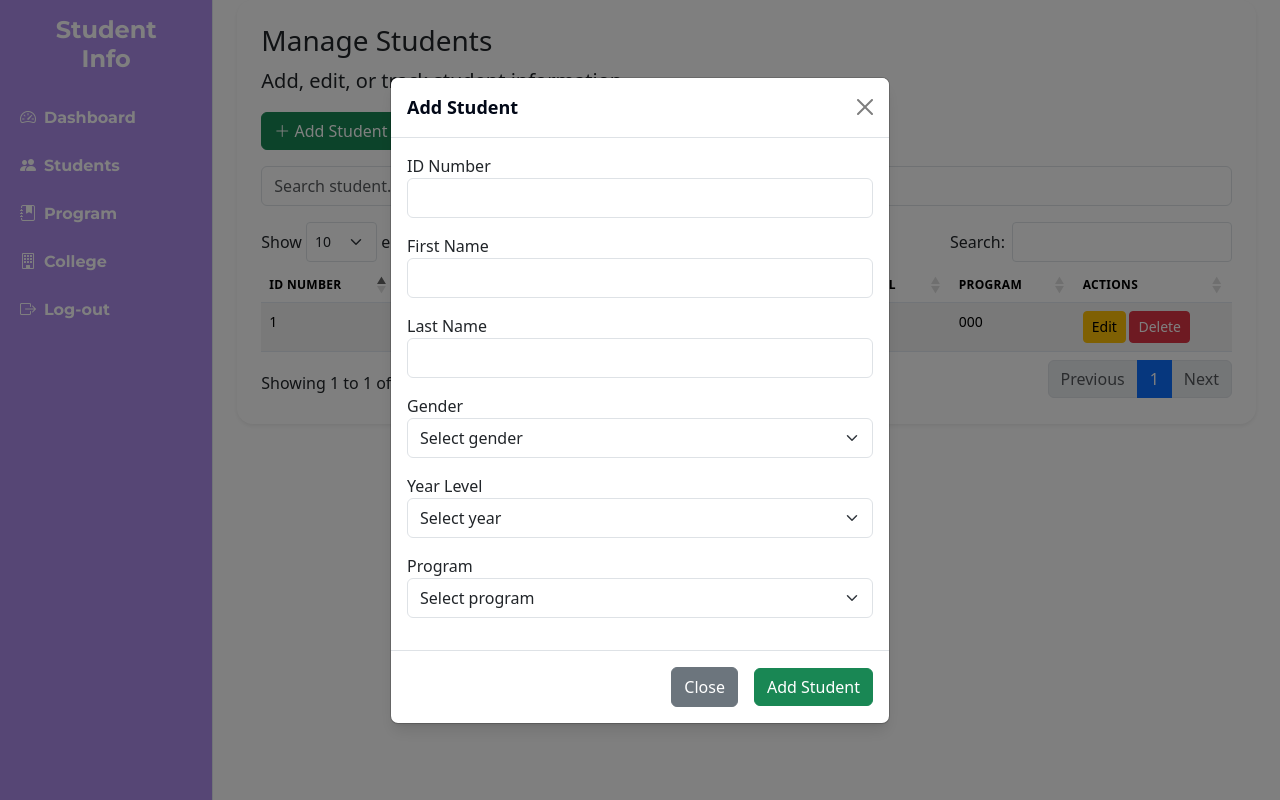
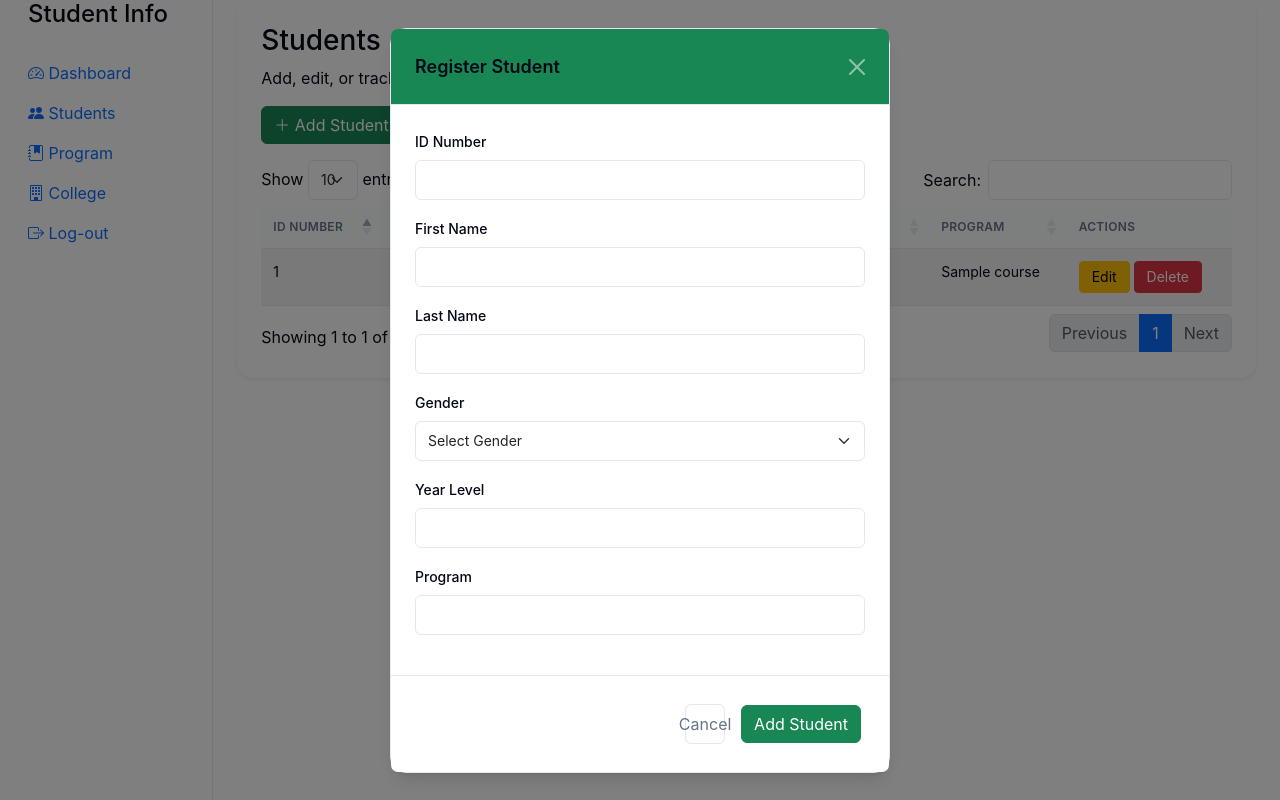
Before and after one commit to Kris2103/CCC181-SSIS, a Flask app: template app/templates/students.html in a window 1280 px wide, after a click on "Add Student". Run offline with Flask 3, Linux system fonts and the light colour scheme; the template is opened without the code that fills it: most values are stand-ins (such as "Sample title", 1, 10 or a date in 2020); some libraries are stand-ins or nearby versions.

Commit message:
Add/Update: Updated files to contain and implement pagination, sort, and search functions.

```diff
--- a/app/static/js/script.js
+++ b/app/static/js/script.js
@@ -1,4 +1,38 @@
-// DATA TABLE INITIALIZATION
-$(document).ready(function(){
-    $('#data-table').DataTable();
+
+// Initialize DataTable (Vanilla JS, DataTables 2.x)
+document.addEventListener('DOMContentLoaded', function() {
+    const table = document.querySelector('#data-table');
+
+    new DataTable(table, {
+        searchable: true,         // enable search box
+        sortable: true,           // enable sorting
+        perPage: 5,               // rows per page
+        perPageSelect: [5, 10, 25], // rows per page dropdown
+        columns: Array.from(table.querySelectorAll('th')).map((th, index, arr) => ({
+            sortable: index !== arr.length - 1 // disable sort on last column
+        }))
+    });
+
+    table.style.visibility = 'visible';
 });
+
+
+    // Populate Edit Modal
+    document.querySelectorAll('.btn-edit').forEach(button => {
+        button.addEventListener('click', function() {
+            document.getElementById('edit-id-number').value = this.dataset.idNumber;
+            document.getElementById('edit-first-name').value = this.dataset.firstName;
+            document.getElementById('edit-last-name').value = this.dataset.lastName;
+            document.getElementById('edit-gender').value = this.dataset.gender;
+            document.getElementById('edit-year-level').value = this.dataset.yearLevel;
+            document.getElementById('edit-program-code').value = this.dataset.programCode;
+        });
+    });
+
+    // Populate Delete Modal
+    document.querySelectorAll('.btn-delete').forEach(button => {
+        button.addEventListener('click', function() {
+            document.getElementById('delete-id-number').value = this.dataset.idNumber;
+        });
+
+});
--- a/app/templates/base.html
+++ b/app/templates/base.html
@@ -6,60 +6,17 @@
   <title>{% block title %}{% endblock %}</title>
 
   <!-- Bootstrap CSS CDN -->
-  <link href="https://cdn.jsdelivr.net/npm/bootstrap@5.3.8/dist/css/bootstrap.min.css" rel="stylesheet"
-        integrity="sha384-sRIl4kxILFvY47J16cr9ZwB07vP4J8+LH7qKQnuqkuIAvNWLzeN8tE5YBujZqJLB" crossorigin="anonymous">
+  <link rel="stylesheet" href="https://cdnjs.cloudflare.com/ajax/libs/twitter-bootstrap/5.3.3/css/bootstrap.min.css">
+
+   <!--Data Tables-->
+  <link rel="stylesheet" href= "https://cdn.datatables.net/2.3.4/css/dataTables.bootstrap5.css">
+
   <!-- Bootstrap Icons -->
   <link rel="stylesheet" href="https://cdn.jsdelivr.net/npm/bootstrap-icons@1.13.1/font/bootstrap-icons.min.css">
   <link rel="stylesheet" href="{{ url_for('static', filename='css/style.css') }}">
 
-  <!--Data Tables-->
-  <link rel="stylesheet" href="https://cdnjs.cloudflare.com/ajax/libs/twitter-bootstrap/5.3.3/css/bootstrap.min.css">
-  <link rel="stylesheet" href= "https://cdn.datatables.net/2.3.4/css/dataTables.bootstrap5.css">
-
   <!-- Google Fonts -->
   <link href="https://fonts.googleapis.com/css2?family=Montserrat:wght@700&display=swap" rel="stylesheet">
-
-  <style>
-    .sidebar {
-      min-height: 100vh;
-      background-color: rgb(172, 141, 235);
-      padding-top: 1rem;
-    }
-
-    .sidebar h4{
-      color: white;
-      text-align: center;
-      font-family: 'Montserrat', sans-serif;
-      font-weight: bold;
-    }
-
-    .sidebar a{
-      display: flex;
-      color: white;
-      align-items: center;
-      gap: 0.5rem;
-      padding: 0.5rem;
-      border-radius: 0.25rem;
-      text-decoration: none;
-      margin-bottom: 0.5rem;
-      transition: background-color 0.3s ease;
-    }
-    .sidebar .nav-link {
-      font-family: 'Montserrat', sans-serif;
-      font-weight: bold;
-    }
-
-    .sidebar a:hover {
-
-      background-color: rebeccapurple;
-      color: white;
-    }
-     @media (max-width: 767.98px) {
-      .sidebar {
-        min-height: auto;
-      }
-    }
-  </style>
 
 </head>
 <body>
@@ -111,22 +68,20 @@
   </div>
 
     <!-- JQuery -->
-    <script src="https://code.jquery.com/jquery-3.7.1.js"
-      integrity="sha256-eKhayi8LEQwp4NKxN+CfCh+3qOVUtJn3QNZ0TciWLP4=" crossorigin="anonymous"></script>
+    <script defer src="https://code.jquery.com/jquery-3.7.1.js"></script>
 
     <!-- Bootstrap JS -->
-    <script src="https://cdn.jsdelivr.net/npm/bootstrap@5.3.8/dist/js/bootstrap.bundle.min.js"
-      integrity="sha384-FKyoEForCGlyvwx9Hj09JcYn3nv7wiPVlz7YYwJrWVcXK/BmnVDxM+D2scQbITxI" crossorigin="anonymous"></script>
+    <script defer src="https://cdnjs.cloudflare.com/ajax/libs/twitter-bootstrap/5.3.3/js/bootstrap.bundle.min.js"></script>
 
     <!-- DataTables -->
-    <script src="https://cdn.datatables.net/2.3.4/js/dataTables.js"></script>
-    <script src="https://cdn.datatables.net/2.3.4/js/dataTables.bootstrap5.js"></script>
+    <script defer src="https://cdn.datatables.net/2.3.4/js/dataTables.js"></script>
+    <script defer src="https://cdn.datatables.net/2.3.4/js/dataTables.bootstrap5.js"></script>
 
     <!-- Chart.js CDN -->
     <script src="https://cdn.jsdelivr.net/npm/chart.js"></script>
 
     <!--script.js-->
-    <script src="{{url_for('static', filename='script.js')}}"></script>
+    <script src="{{ url_for('static', filename='js/script.js') }}"></script>
 
 </body>
 </html>
--- a/app/templates/students.html
+++ b/app/templates/students.html
@@ -3,16 +3,14 @@
 
 {% block content %}
 <div class="container-fluid p-4 rounded-4 bg-white shadow-sm">
-    <h3>Manage Students</h3>
-    <p style="font-size: 20px;">Add, edit, or track student information.</p>
+    <h3>Students</h3>
+    <p>Add, edit, or track student information.</p>
 
     <div class="mb-3">
         <a href="#" class="btn btn-success" data-bs-toggle="modal" data-bs-target="#registerStudentModal">
             <i class="bi bi-plus-lg"></i> Add Student
         </a>
     </div>
-
-    <input type="text" class="form-control mb-3" placeholder="Search student..." id="searchInput">
 
     <table id="data-table" class="table table-striped table-hover">
         <thead>
@@ -29,12 +27,12 @@
         <tbody>
             {% for student in students %}
             <tr data-id-number="{{ student.id_number }}">
-                <td>{{ student.id_number }}</td>
-                <td>{{ student.first_name }}</td>
-                <td>{{ student.last_name }}</td>
+                <td>{{ student.id }}</td>
+                <td>{{ student.firstname }}</td>
+                <td>{{ student.lastname }}</td>
                 <td>{{ student.gender }}</td>
-                <td>{{ student.year_level }}</td>
-                <td>{{ student.program_code }}</td>
+                <td>{{ student.year }}</td>
+                <td>{{ student.course }}</td>
                 <td>
                     <a href="#" class="btn btn-sm btn-warning btn-edit"
                        data-bs-toggle="modal" data-bs-target="#editStudentModal"
@@ -58,64 +56,125 @@
     </table>
 </div>
 
-<!-- REGISTER STUDENT MODAL -->
-<div class="modal fade" id="registerStudentModal" tabindex="-1" aria-hidden="true">
-    <div class="modal-dialog modal-dialog-centered">
-        <div class="modal-content">
-            <form id="registerStudentForm" method="POST" action="{{ url_for('students.register') }}">
-                <div class="modal-header">
-                    <h5 class="modal-title">Add Student</h5>
-                    <button type="button" class="btn-close" data-bs-dismiss="modal"></button>
+<!-- ADD STUDENT MODAL -->
+<div class="modal fade" id="registerStudentModal" tabindex="-1" aria-labelledby="registerStudentModalLabel"
+    aria-hidden="true">
+    <div class="modal-dialog">
+        <form method="POST" action="{{ url_for('student.register_student') }}">
+            <div class="modal-content rounded-4">
+                <div class="modal-header bg-success text-white">
+                    <h5 class="modal-title" id="registerStudentModalLabel">Register Student</h5>
+                    <button type="button" class="btn-close btn-close-white" data-bs-dismiss="modal"
+                        aria-label="Close"></button>
                 </div>
                 <div class="modal-body">
                     <div class="mb-3">
-                        <label>ID Number</label>
-                        <input type="text" name="id_number" class="form-control" required pattern="^\d{4}-\d{4}$">
+                        <label for="id_number" class="form-label">ID Number</label>
+                        <input type="text" class="form-control" name="id_number" required>
                     </div>
                     <div class="mb-3">
-                        <label>First Name</label>
-                        <input type="text" name="first_name" class="form-control" required>
+                        <label for="first_name" class="form-label">First Name</label>
+                        <input type="text" class="form-control" name="first_name" required>
                     </div>
                     <div class="mb-3">
-                        <label>Last Name</label>
-                        <input type="text" name="last_name" class="form-control" required>
+                        <label for="last_name" class="form-label">Last Name</label>
+                        <input type="text" class="form-control" name="last_name" required>
                     </div>
                     <div class="mb-3">
-                        <label>Gender</label>
-                        <select name="gender" class="form-select" required>
-                            <option value="" disabled selected>Select gender</option>
+                        <label for="gender" class="form-label">Gender</label>
+                        <select class="form-select" name="gender" required>
+                            <option value="">Select Gender</option>
                             <option value="Male">Male</option>
                             <option value="Female">Female</option>
                         </select>
                     </div>
                     <div class="mb-3">
-                        <label>Year Level</label>
-                        <select name="year_level" class="form-select" required>
-                            <option value="" disabled selected>Select year</option>
-                            {% for i in range(1,5) %}
-                            <option value="{{ i }}">{{ i }}</option>
-                            {% endfor %}
+                        <label for="year_level" class="form-label">Year Level</label>
+                        <input type="number" class="form-control" name="year_level" required>
+                    </div>
+                    <div class="mb-3">
+                        <label for="program_code" class="form-label">Program</label>
+                        <input type="text" class="form-control" name="program_code" required>
+                    </div>
+                </div>
+                <div class="modal-footer">
+                    <button type="button" class="btn btn-outline-secondary" data-bs-dismiss="modal">Cancel</button>
+                    <button type="submit" class="btn btn-success">Add Student</button>
+                </div>
+            </div>
+        </form>
+    </div>
+</div>
+
+<!-- EDIT STUDENT MODAL -->
+<div class="modal fade" id="editStudentModal" tabindex="-1" aria-labelledby="editStudentModalLabel"
+    aria-hidden="true">
+    <div class="modal-dialog">
+        <form method="POST" action="{{ url_for('student.edit_student') }}">
+            <div class="modal-content rounded-4">
+                <div class="modal-header bg-primary text-white">
+                    <h5 class="modal-title" id="editStudentModalLabel">Edit Student</h5>
+                    <button type="button" class="btn-close btn-close-white" data-bs-dismiss="modal"
+                        aria-label="Close"></button>
+                </div>
+                <div class="modal-body">
+                    <input type="hidden" name="id_number" id="edit-id-number">
+                    <div class="mb-3">
+                        <label for="edit-first-name" class="form-label">First Name</label>
+                        <input type="text" class="form-control" name="first_name" id="edit-first-name" required>
+                    </div>
+                    <div class="mb-3">
+                        <label for="edit-last-name" class="form-label">Last Name</label>
+                        <input type="text" class="form-control" name="last_name" id="edit-last-name" required>
+                    </div>
+                    <div class="mb-3">
+                        <label for="edit-gender" class="form-label">Gender</label>
+                        <select class="form-select" name="gender" id="edit-gender" required>
+                            <option value="Male">Male</option>
+                            <option value="Female">Female</option>
                         </select>
                     </div>
                     <div class="mb-3">
-                        <label>Program</label>
-                        <select name="program_code" class="form-select" required>
-                            <option value="" disabled selected>Select program</option>
-                            {% for program in programs %}
-                            <option value="{{ program.program_code }}">{{ program.program_code }} - {{ program.program_name }}</option>
-                            {% endfor %}
-                        </select>
+                        <label for="edit-year-level" class="form-label">Year Level</label>
+                        <input type="number" class="form-control" name="year_level" id="edit-year-level" required>
+                    </div>
+                    <div class="mb-3">
+                        <label for="edit-program-code" class="form-label">Program</label>
+                        <input type="text" class="form-control" name="program_code" id="edit-program-code" required>
                     </div>
                 </div>
                 <div class="modal-footer">
-                    <button type="button" class="btn btn-secondary" data-bs-dismiss="modal">Close</button>
-                    <button type="submit" class="btn btn-success">Add Student</button>
+                    <button type="button" class="btn btn-outline-secondary" data-bs-dismiss="modal">Cancel</button>
+                    <button type="submit" class="btn btn-primary">Save Changes</button>
                 </div>
-            </form>
-        </div>
+            </div>
+        </form>
     </div>
 </div>
 
-<!-- EDIT and DELETE MODALS can be added similarly using student info -->
+<!-- DELETE STUDENT MODAL -->
+<div class="modal fade" id="deleteStudentModal" tabindex="-1" aria-labelledby="deleteStudentModalLabel"
+    aria-hidden="true">
+    <div class="modal-dialog">
+        <form method="POST" action="{{ url_for('student.delete_student') }}">
+            <div class="modal-content rounded-4">
+                <div class="modal-header bg-danger text-white">
+                    <h5 class="modal-title" id="deleteStudentModalLabel">Delete Student</h5>
+                    <button type="button" class="btn-close btn-close-white" data-bs-dismiss="modal"
+                        aria-label="Close"></button>
+                </div>
+                <div class="modal-body">
+                    <p>Are you sure you want to delete this student?</p>
+                    <input type="hidden" name="id_number" id="delete-id-number">
+                </div>
+                <div class="modal-footer">
+                    <button type="button" class="btn btn-outline-secondary" data-bs-dismiss="modal">Cancel</button>
+                    <button type="submit" class="btn btn-danger">Delete</button>
+                </div>
+            </div>
+        </form>
+    </div>
+</div>
+
 
 {% endblock %}
```
Also changed, not shown: app/templates/colleges.html (+25 -11 lines), app/templates/programs.html (+27 -12 lines).
